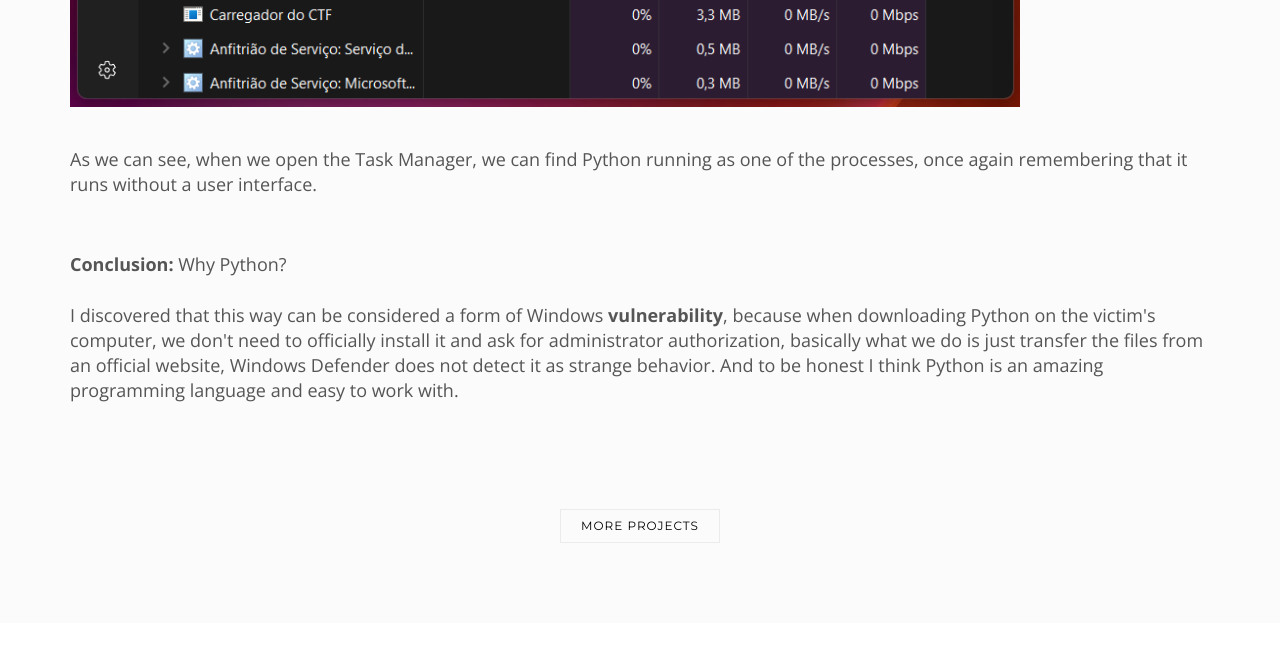
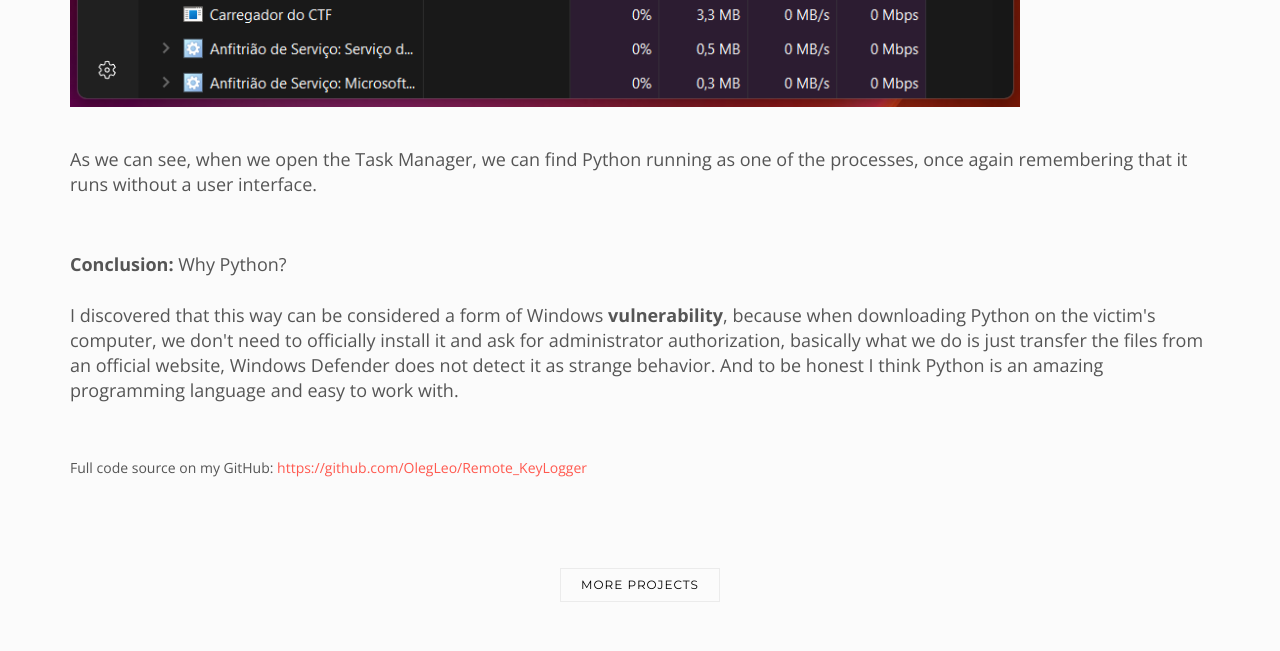
Before and after one commit to OlegLeo/Personal-Portfolio, a plain HTML site: page Keylogger.html in a window 1280 px wide. Shown: the part 7379-8030 px from the top of the page. Drawn offline with nearby package versions, Linux system fonts and the light colour scheme.

Commit message:
Update Keylogger.html

```diff
--- a/Keylogger.html
+++ b/Keylogger.html
@@ -200,7 +200,9 @@
                                     <strong>Conclusion: </strong>Why Python?
                                             <br><br>
                                             I discovered that this way can be considered a form of Windows <strong>vulnerability</strong>, because when downloading Python on the victim's computer, we don't need to officially install it and ask for administrator authorization, basically what we do is just transfer the files from an official website, Windows Defender does not detect it as strange behavior. And to be honest I think Python is an amazing programming language and easy to work with.                                    </p>
-
+						 <br><br>
+                                    Full code source on my GitHub:
+									<a href="https://github.com/OlegLeo/Remote_KeyLogger">https://github.com/OlegLeo/Remote_KeyLogger</a>
 							</div>
 
 
```
